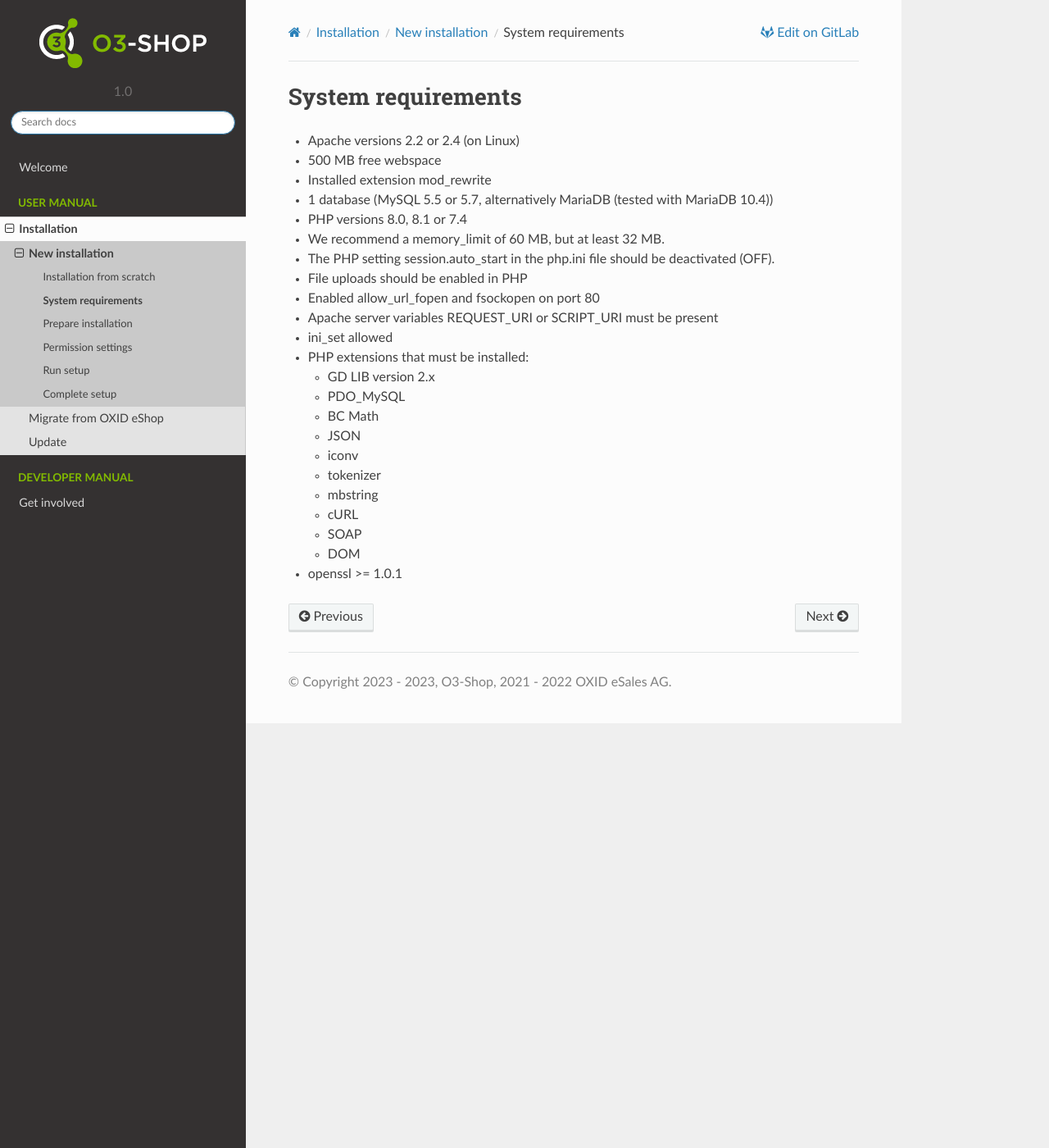
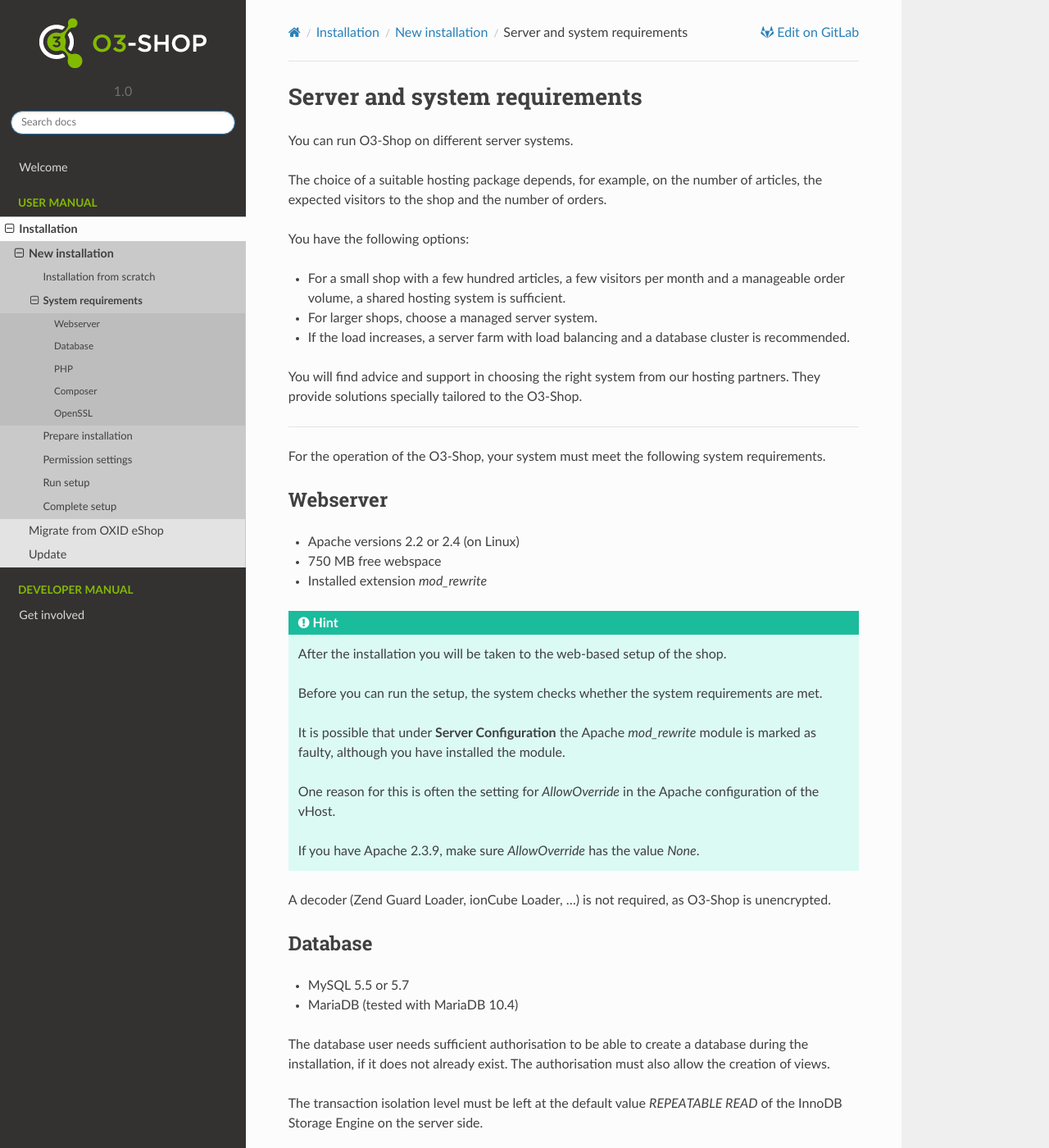
Before and after one commit to o3-shop/o3-documentation, a Sphinx documentation site: the page built from source/user/installation/NewInstallation/SystemRequirements.md, in a window 1280 px wide and 1400 px high. Shown: the whole window at 82% size. Built offline with Sphinx 7.4.7 and the Read the Docs theme 2.0.0, drawn with Linux system fonts in a browser that asks for light colours; some of the changed text lies outside the part shown.

Commit message:
complete system requirements page

````diff
--- a/source/user/installation/NewInstallation/SystemRequirements.md
+++ b/source/user/installation/NewInstallation/SystemRequirements.md
@@ -1,25 +1,96 @@
-# System requirements
+# Server and system requirements
+
+You can run O3-Shop on different server systems.
+
+The choice of a suitable hosting package depends, for example, on the number of articles, the expected visitors to the shop and the number of orders.
+
+You have the following options:
+
+- For a small shop with a few hundred articles, a few visitors per month and a manageable order volume, a shared hosting system is sufficient.
+- For larger shops, choose a managed server system.
+- If the load increases, a server farm with load balancing and a database cluster is recommended.
+
+You will find advice and support in choosing the right system from our hosting partners. They provide solutions specially tailored to the O3-Shop.
+
+---
+
+For the operation of the O3-Shop, your system must meet the following system requirements.
+
+## Webserver
 
 - Apache versions 2.2 or 2.4 (on Linux)
-- 500 MB free webspace
-- Installed extension mod_rewrite
-- 1 database (MySQL 5.5 or 5.7, alternatively MariaDB (tested with MariaDB 10.4))
-- PHP versions 8.0, 8.1 or 7.4
-- We recommend a memory_limit of 60 MB, but at least 32 MB.
-- The PHP setting session.auto_start in the php.ini file should be deactivated (OFF).
+- 750 MB free webspace
+- Installed extension *mod_rewrite*
+
+:::{hint}
+  After the installation you will be taken to the web-based setup of the shop.
+
+  Before you can run the setup, the system checks whether the system requirements are met.
+
+  It is possible that under **Server Configuration** the Apache *mod_rewrite* module is marked as faulty, although you have installed the module.
+
+  One reason for this is often the setting for *AllowOverride* in the Apache configuration of the vHost.
+
+  If you have Apache 2.3.9, make sure *AllowOverride* has the value *None*.
+:::
+
+A decoder (Zend Guard Loader, ionCube Loader, ...) is not required, as O3-Shop is unencrypted.
+
+## Database
+
+- MySQL 5.5 or 5.7
+- MariaDB (tested with MariaDB 10.4)
+
+The database user needs sufficient authorisation to be able to create a database during the installation, if it does not already exist. The authorisation must also allow the creation of views.
+
+The transaction isolation level must be left at the default value *REPEATABLE READ* of the InnoDB Storage Engine on the server side.
+
+## PHP
+
+- PHP versions 7.4, 8.0 or 8.1
+- A *memory_limit* of 60 MB, but at least 32 MB, is recommended.
+- The PHP setting *session.auto_start* in the ***php.ini*** file should be disabled (OFF)
 - File uploads should be enabled in PHP
-- Enabled allow_url_fopen and fsockopen on port 80
-- Apache server variables REQUEST_URI or SCRIPT_URI must be present
-- ini_set allowed
-- PHP extensions that must be installed:
-  - GD LIB version 2.x
-  - PDO_MySQL
-  - BC Math
-  - JSON
-  - iconv
-  - tokenizer
-  - mbstring
-  - cURL
-  - SOAP
-  - DOM
-- openssl >= 1.0.1
+- Enabled *allow_url_fopen* and *fsockopen* on port 80
+- Apache server variables *REQUEST_URI* or *SCRIPT_URI* must be present
+- *ini_set* allowed
+
+PHP extensions that must be installed:
+
+- *GD LIB version 2.x*
+- *PDO_MySQL*
+- *BC Math*
+- *JSON*
+- *iconv*
+- *tokenizer*
+- *mbstring*
+- *cURL*
+- *SOAP*
+- *DOM*
+
+:::{note}
+  For PHP 8 operation, it is strongly recommended to set PHP's error_reporting to `error_reporting = E_ALL & ~E_NOTICE & ~E_WARNING & ~E_DEPRECATED`, otherwise you will get a lot of warnings.
+:::
+
+## Composer
+
+- Composer 2.2
+
+:::{attention}
+   A Composer version newer than 2.2 is not supported.
+
+   For example, install Composer version 2.2 as follows:
+
+   ```
+   composer selfupdate --2.2
+   ```
+:::
+
+
+Composer is required for the installation of the O3-Shop and changes in the autoloading of files (not at runtime). The requirements for Composer can be found at [https://getcomposer.org/doc/00-intro.md#system-requirements](https://getcomposer.org/doc/00-intro.md#system-requirements).
+
+## OpenSSL
+
+OpenSSL is required for the modules belonging to a compilation.
+
+- *openssl* >= 1.0.1
````
Also changed, not shown: source/user/installation/NewInstallation/NewInstallation.md (+5 -5 lines), source/assets/setup_1.jpg (added).
